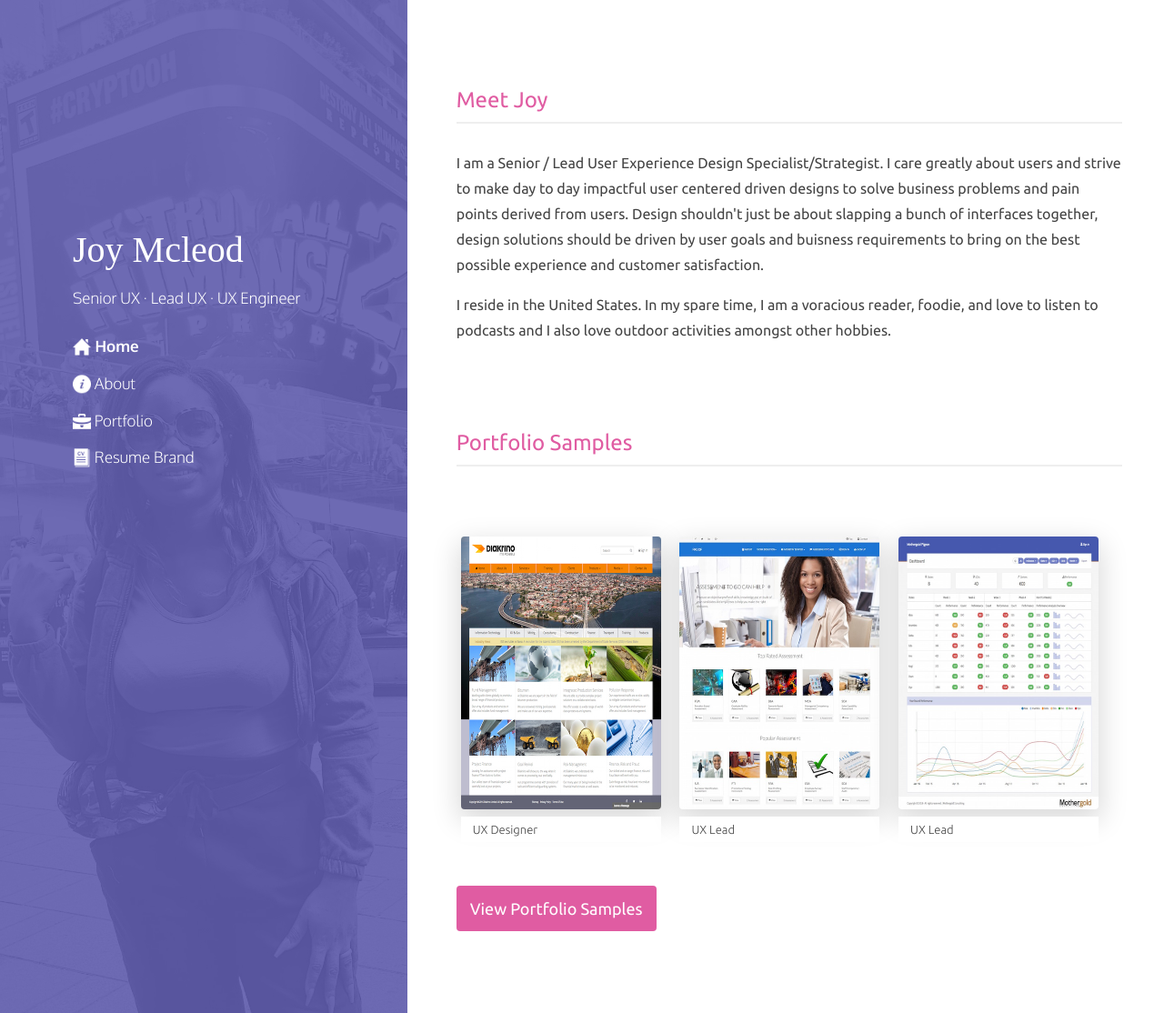
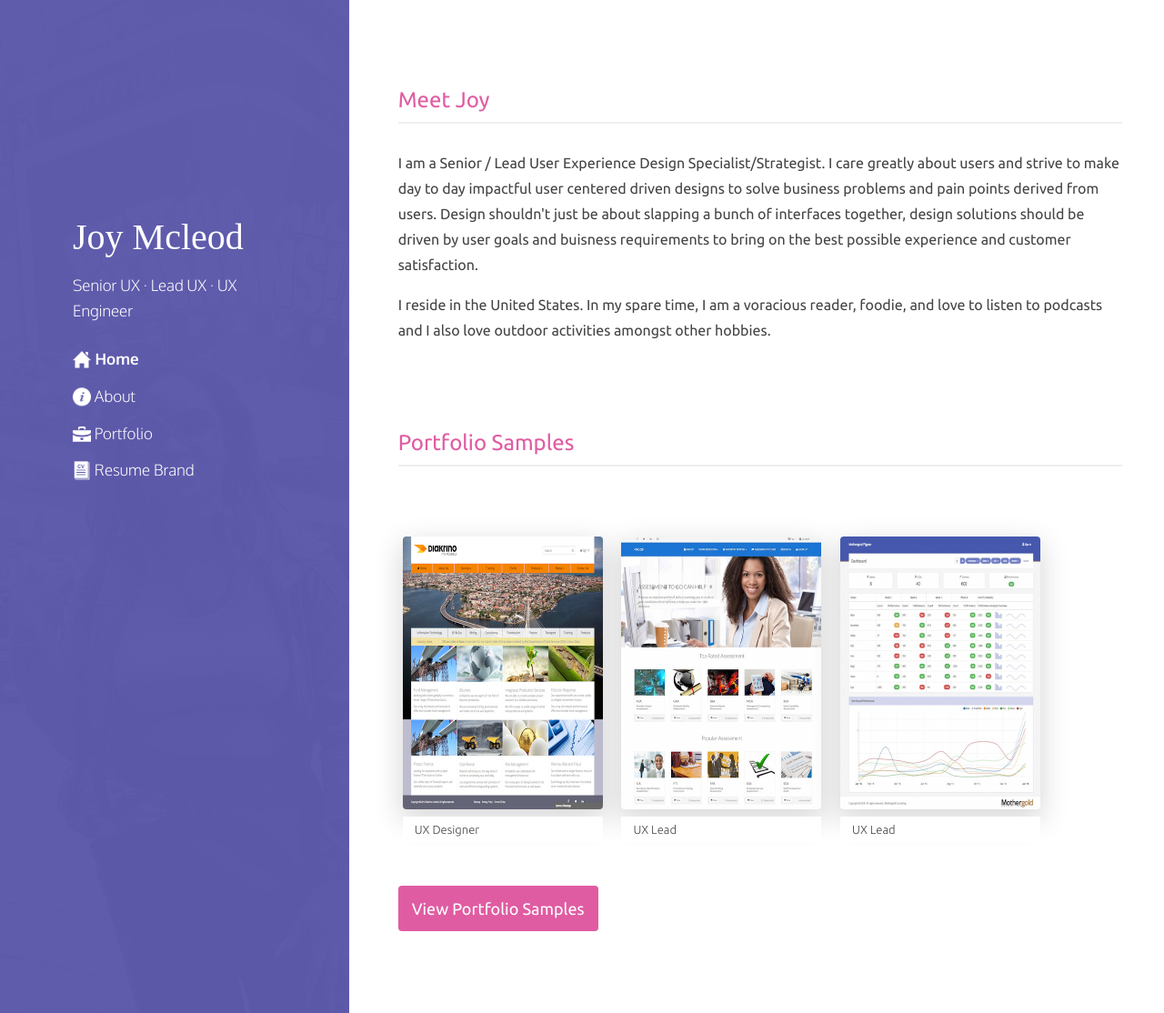
Before and after one commit to jokomowho/my_website, a Jekyll site: the page built from index.html, in a window 1280 px wide. Shown: the whole page at 91% size. Built offline with Jekyll 4.4.1, drawn with Linux system fonts in a browser that asks for light colours; some web fonts are replaced.

Commit message:
url updates.

```diff
--- a/about.html
+++ b/about.html
@@ -14,7 +14,7 @@ layout: default
             <a href="index.html" class="side-menu"><img src="images/home.png" > Home</a>
             <a href="about.html" class="side-menu active"><img src="images/info.png" > About</a>
             <a href="portfolio.html" class="side-menu"><img src="images/portfolio.png"> Portfolio</a>
-            <a href="https://www.jokomowho.com/images/joy-okomowho-resume-branding.pdf" target="_blank" class="side-menu"><img src="images/resume.png" > Resume Brand</a>
+            <a href="https://www.jmcleod.me/images/resume-branding.pdf" target="_blank" class="side-menu"><img src="images/resume.png" > Resume Brand</a>
             <!--<a href="#" > Contact Me</a><br>-->
           </h3>
         </div>
--- a/css/main.css
+++ b/css/main.css
@@ -90,7 +90,7 @@ article {
 
 header {
   position: relative;
-  width: 35%;
+  width: 30%;
   background-repeat: no-repeat;
   background-position: center left;
   -webkit-background-size: cover;
@@ -314,7 +314,7 @@ header ul.meta li span {
 /* Article */
 
 article {
-  width: 65%;
+  width: 70%;
   overflow-x: hidden;
   background-color: #fff;
 }
@@ -393,7 +393,7 @@ hr {
 }
 .top-container{
   height:100%; width:100%;
-  background-color: rgba(93, 89, 171, .89);
+  background-color: rgba(93, 89, 171, .98);
 }
 .floating-box {
     display: inline-block;
--- a/index.html
+++ b/index.html
@@ -14,7 +14,7 @@ layout: default
             <a href="index.html" class="active side-menu"><img src="images/home.png" > Home</a>
             <a href="about.html" class="side-menu"><img src="images/info.png" > About</a>
             <a href="portfolio.html" class="side-menu"><img src="images/portfolio.png"> Portfolio</a>
-            <a href="https://www.jokomowho.com/images/joy-okomowho-resume-branding.pdf" target="_blank" class="side-menu"><img src="images/resume.png" > Resume Brand</a>
+            <a href="https://www.jmcleod.me/images/resume-branding.pdf" target="_blank" class="side-menu"><img src="images/resume.png" > Resume Brand</a>
             <!--<a href="#" > Contact Me</a><br>-->
           </h3>
         </div>
--- a/portfolio.html
+++ b/portfolio.html
@@ -14,7 +14,7 @@ layout: default
             <a href="index.html" class="side-menu"><img src="images/home.png" > Home</a>
             <a href="about.html" class="side-menu"><img src="images/info.png" > About</a>
             <a href="portfolio.html" class="side-menu active"><img src="images/portfolio.png"> Portfolio</a>
-            <a href="https://www.jokomowho.com/images/joy-okomowho-resume-branding.pdf" target="_blank" class="side-menu"><img src="images/resume.png" > Resume Brand</a>
+            <a href="https://www.jmcleod.me/images/resume-branding.pdf" target="_blank" class="side-menu"><img src="images/resume.png" > Resume Brand</a>
             <!--<a href="#" > Contact Me</a><br>-->
           </h3>
         </div>
@@ -43,7 +43,7 @@ layout: default
 
           </div>
     </div> <br>
-       <a class="mybutton" href="https://www.jmcloed.me/images/resume-branding.pdf" target="_blank"> View Resume Brand</a>
+       <a class="mybutton" href="https://www.jmcleod.me/images/resume-branding.pdf" target="_blank"> View Resume Brand</a>
 
   </div>
 
```
